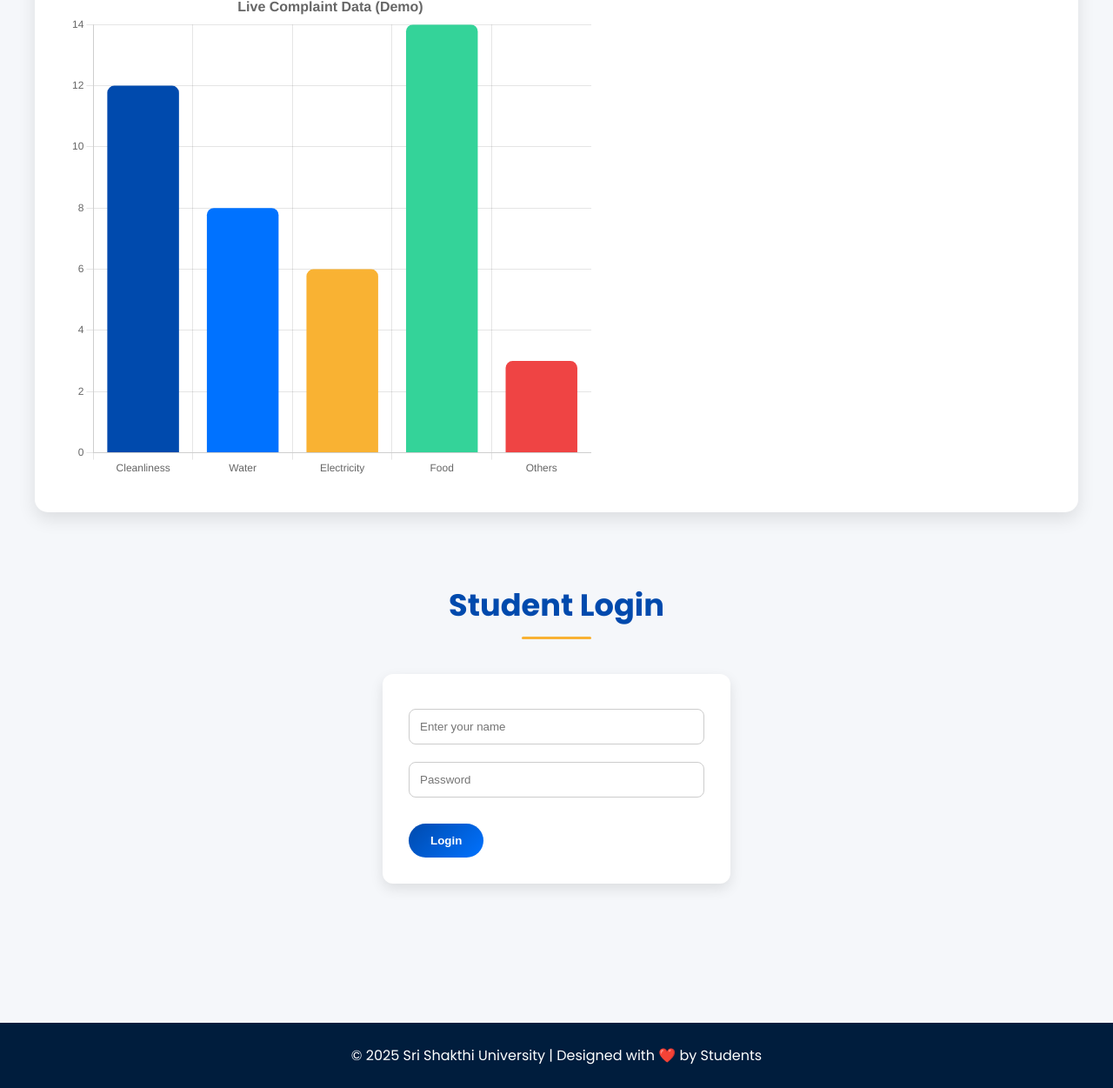
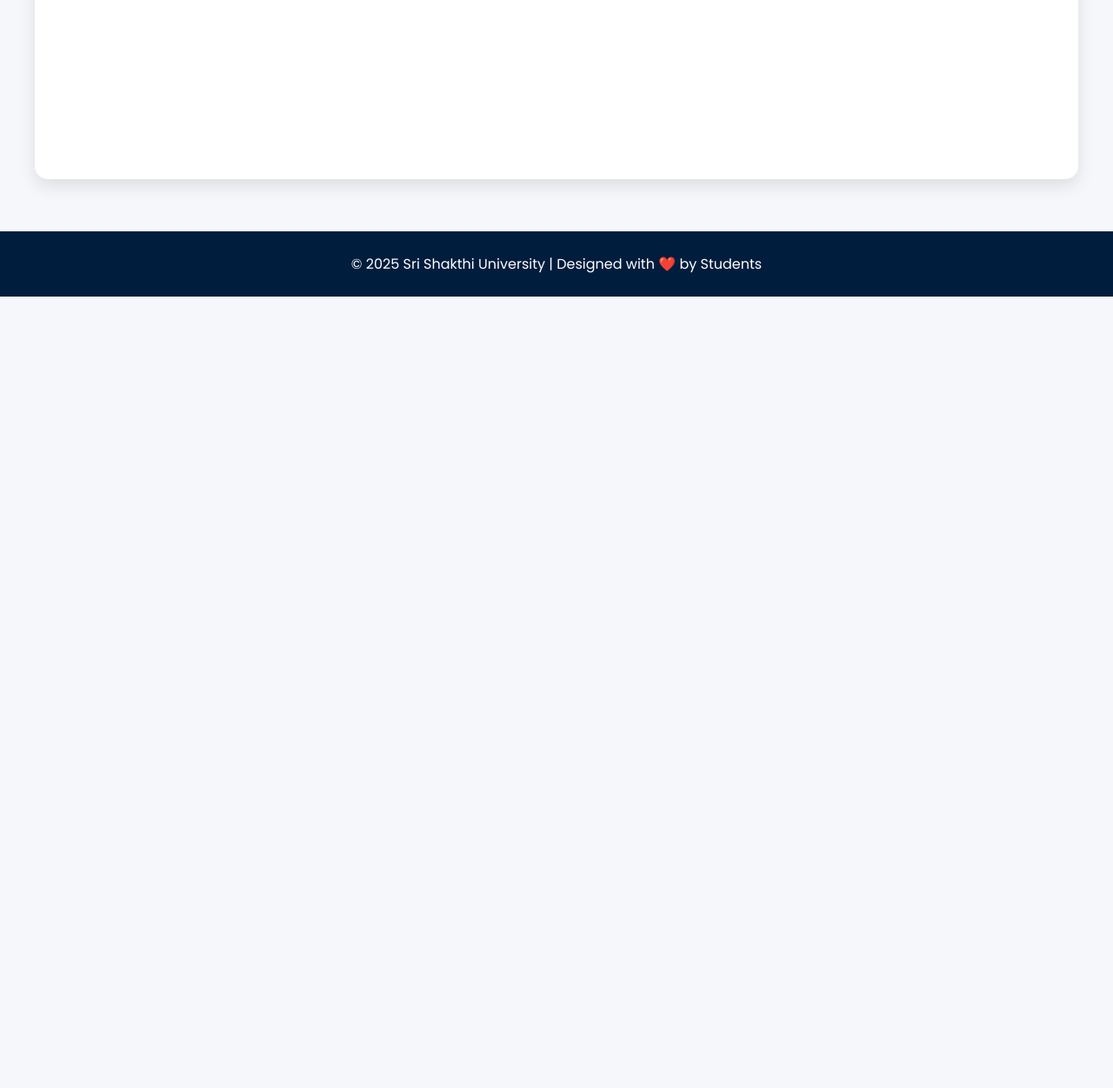
Before and after one commit to NidhishKumarwho/complaint, a plain HTML site: page about.html in a window 1280 px wide. Shown: the part 1728-2979 px from the top of the page at 87% size. After the commit the page ends 2069 px from the top, so only its background shows below. Drawn offline with nearby package versions, Linux system fonts and the light colour scheme.

Commit message:
Update about.html

```diff
--- a/about.html
+++ b/about.html
@@ -101,7 +101,7 @@
       <li><a href="#about">About</a></li>
       <li><a href="#courses">Courses</a></li>
       <li><a href="#stats">Stats</a></li>
-      <li><a id="loginLink" href="#">Login</a></li>
+      <li><a id="loginLink" href="login.html">Login</a></li>
     </ul>
   </nav>
 
@@ -145,15 +145,6 @@
     <canvas id="complaintChart"></canvas>
   </section>
 
-  <!-- Login Form -->
-  <section id="loginSection">
-    <h2>Student Login</h2>
-    <form id="loginForm">
-      <input type="text" id="username" placeholder="Enter your name" required>
-      <input type="password" id="password" placeholder="Password" required>
-      <button type="submit" class="btn">Login</button>
-    </form>
-  </section>
 
   <footer>
     &copy; 2025 Sri Shakthi University | Designed with ❤️ by Students
```
